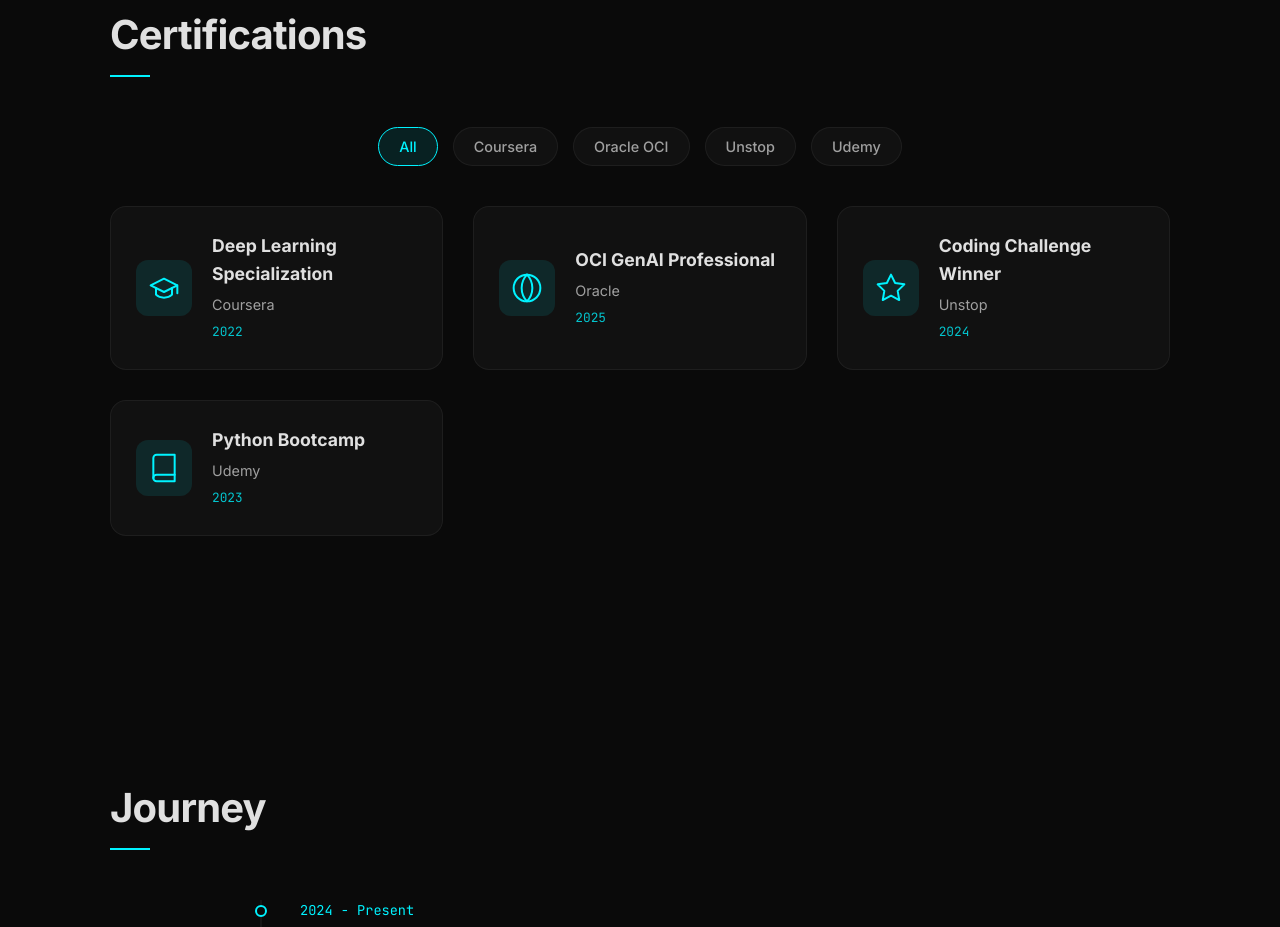
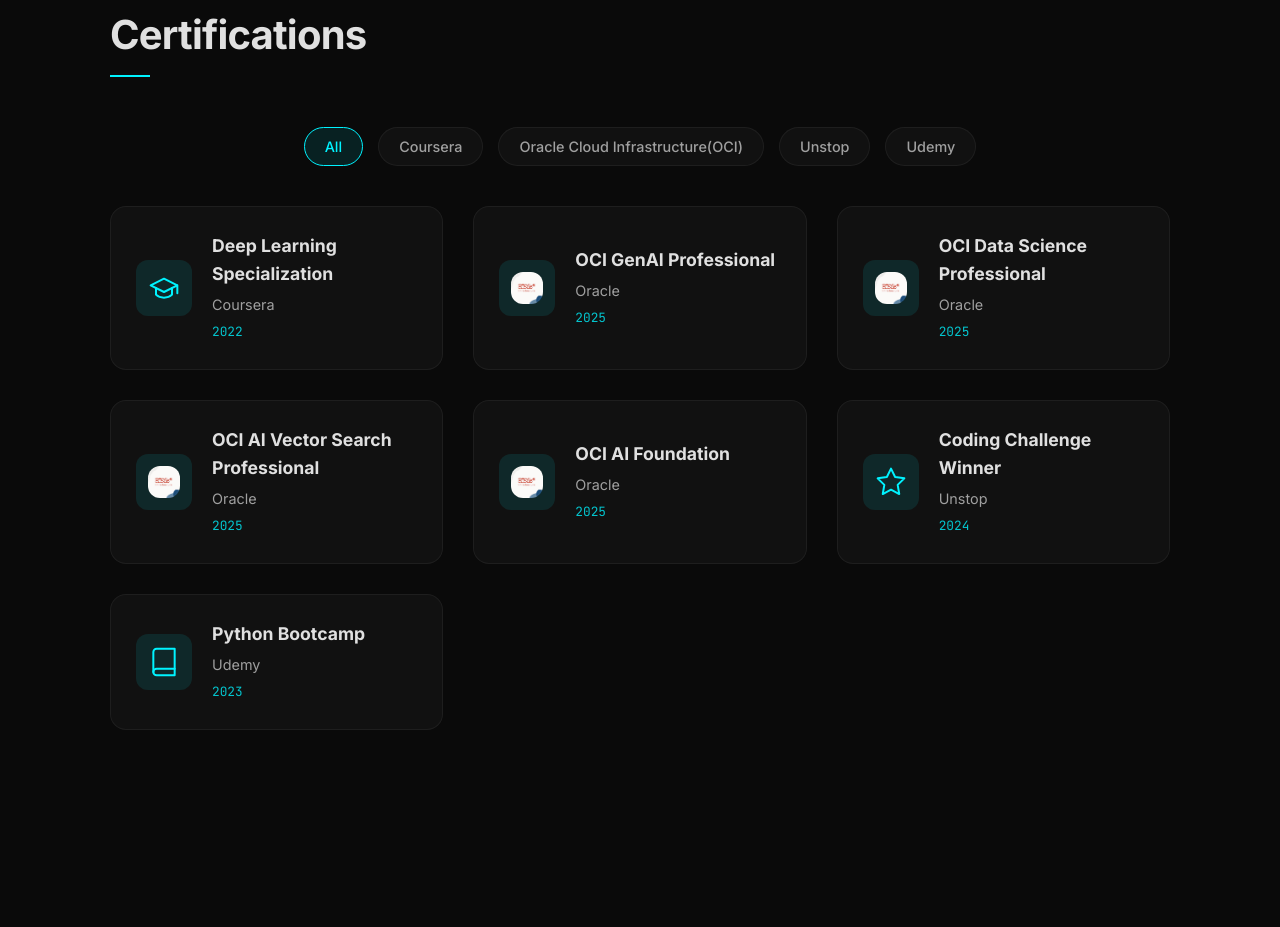
Before and after one commit to Snarendra16/Portfolio_Website, a plain HTML site: page index.html in a window 1280 px wide. Shown: the part 5218-6145 px from the top of the page. Drawn offline with Linux system fonts and the light colour scheme.

Commit message:
oci done

```diff
--- a/index.html
+++ b/index.html
@@ -447,7 +447,7 @@
             <div class="cert-tabs fade-in-up delay-100">
                 <button class="cert-tab active" data-filter="all">All</button>
                 <button class="cert-tab" data-filter="coursera">Coursera</button>
-                <button class="cert-tab" data-filter="oracle">Oracle OCI</button>
+                <button class="cert-tab" data-filter="oracle">Oracle Cloud Infrastructure(OCI)</button>
                 <button class="cert-tab" data-filter="unstop">Unstop</button>
                 <button class="cert-tab" data-filter="udemy">Udemy</button>
             </div>
@@ -474,14 +474,69 @@
                 <div class="cert-card fade-in-up delay-200" data-category="oracle"
                     onclick="openCertModal('cert-oracle-1')">
                     <div class="cert-icon">
-                        <svg xmlns="http://www.w3.org/2000/svg" width="32" height="32" viewBox="0 0 24 24" fill="none"
-                            stroke="currentColor" stroke-width="1.5" stroke-linecap="round" stroke-linejoin="round">
-                            <circle cx="12" cy="12" r="10" />
-                            <path d="M12 2a14.5 14.5 0 0 0 0 20 14.5 14.5 0 0 0 0-20" />
-                        </svg>
+                        <img src="assets/images/OCI.png" style="border-radius: 12px;" alt="" width="32" height="32"
+                            viewBox="0 0 24 24" fill="none" stroke="currentColor" stroke-width="1.5"
+                            stroke-linecap="round" stroke-linejoin="round">
+                        <circle cx="12" cy="12" r="10" />
+                        <path d="M12 2a14.5 14.5 0 0 0 0 20 14.5 14.5 0 0 0 0-20" />
+                        </img>
                     </div>
                     <div class="cert-content">
                         <h3>OCI GenAI Professional</h3>
+                        <p>Oracle</p>
+                        <span class="cert-date">2025</span>
+                    </div>
+                </div>
+
+                <!-- OCI Cert 2 -->
+                <div class="cert-card fade-in-up delay-200" data-category="oracle"
+                    onclick="openCertModal('cert-oracle-2')">
+                    <div class="cert-icon">
+                        <img src="assets/images/OCI.png" style="border-radius: 12px;" alt="" width="32" height="32"
+                            viewBox="0 0 24 24" fill="none" stroke="currentColor" stroke-width="1.5"
+                            stroke-linecap="round" stroke-linejoin="round">
+                        <circle cx="12" cy="12" r="10" />
+                        <path d="M12 2a14.5 14.5 0 0 0 0 20 14.5 14.5 0 0 0 0-20" />
+                        </img>
+                    </div>
+                    <div class="cert-content">
+                        <h3>OCI Data Science Professional</h3>
+                        <p>Oracle</p>
+                        <span class="cert-date">2025</span>
+                    </div>
+                </div>
+
+                <!-- cert 3 -->
+                <div class="cert-card fade-in-up delay-200" data-category="oracle"
+                    onclick="openCertModal('cert-oracle-3')">
+                    <div class="cert-icon">
+                        <img src="assets/images/OCI.png" style="border-radius: 12px;" alt="" width="32" height="32"
+                            viewBox="0 0 24 24" fill="none" stroke="currentColor" stroke-width="1.5"
+                            stroke-linecap="round" stroke-linejoin="round">
+                        <circle cx="12" cy="12" r="10" />
+                        <path d="M12 2a14.5 14.5 0 0 0 0 20 14.5 14.5 0 0 0 0-20" />
+                        </img>
+                    </div>
+                    <div class="cert-content">
+                        <h3>OCI AI Vector Search Professional</h3>
+                        <p>Oracle</p>
+                        <span class="cert-date">2025</span>
+                    </div>
+                </div>
+
+                <!-- Cert 4 -->
+                <div class="cert-card fade-in-up delay-200" data-category="oracle"
+                    onclick="openCertModal('cert-oracle-4')">
+                    <div class="cert-icon">
+                        <img src="assets/images/OCI.png" style="border-radius: 12px;" alt="" width="32" height="32"
+                            viewBox="0 0 24 24" fill="none" stroke="currentColor" stroke-width="1.5"
+                            stroke-linecap="round" stroke-linejoin="round">
+                        <circle cx="12" cy="12" r="10" />
+                        <path d="M12 2a14.5 14.5 0 0 0 0 20 14.5 14.5 0 0 0 0-20" />
+                        </img>
+                    </div>
+                    <div class="cert-content">
+                        <h3>OCI AI Foundation</h3>
                         <p>Oracle</p>
                         <span class="cert-date">2025</span>
                     </div>
@@ -647,6 +702,8 @@
             "link": "#"
         }
     </script>
+
+    <!-- OCI cert 1 -->
     <script id="cert-oracle-1-data" type="application/json">
         {
             "title": "OCI Foundations Gen AI Professional",
@@ -656,6 +713,41 @@
             "link": "https://drive.google.com/file/d/1zISB8cX_CjyI5qsoo7LYKjSfpMV2o621/view?usp=drive_link"
         }
     </script>
+
+    <!-- OCI cert 2 -->
+    <script id="cert-oracle-1-data" type="application/json">
+        {
+            "title": "OCI Foundations Gen AI Professional",
+            "issuer": "Oracle",
+            "date": "2025",
+            "image": "assets/documents/OCI/OCI_GenAI.png",
+            "link": "https://drive.google.com/file/d/1zISB8cX_CjyI5qsoo7LYKjSfpMV2o621/view?usp=drive_link"
+        }
+    </script>
+
+    <!-- OCI cert 3 -->
+    <script id="cert-oracle-1-data" type="application/json">
+        {
+            "title": "OCI Foundations Gen AI Professional",
+            "issuer": "Oracle",
+            "date": "2025",
+            "image": "assets/documents/OCI/OCI_GenAI.png",
+            "link": "https://drive.google.com/file/d/1zISB8cX_CjyI5qsoo7LYKjSfpMV2o621/view?usp=drive_link"
+        }
+    </script>
+
+    <!-- OCI cert 4 -->
+    <script id="cert-oracle-1-data" type="application/json">
+        {
+            "title": "OCI Foundations Gen AI Professional",
+            "issuer": "Oracle",
+            "date": "2025",
+            "image": "assets/documents/OCI/OCI_GenAI.png",
+            "link": "https://drive.google.com/file/d/1zISB8cX_CjyI5qsoo7LYKjSfpMV2o621/view?usp=drive_link"
+        }
+    </script>
+
+
     <script id="cert-unstop-1-data" type="application/json">
         {
             "title": "Coding Challenge Winner",
```
Also changed, not shown: assets/documents/OCI/OCI_AI_Foundation.png (added), assets/documents/OCI/OCI_DS_Professional.png (added), assets/documents/OCI/OCI_Vector.png (added), assets/images/OCI.png (added).
